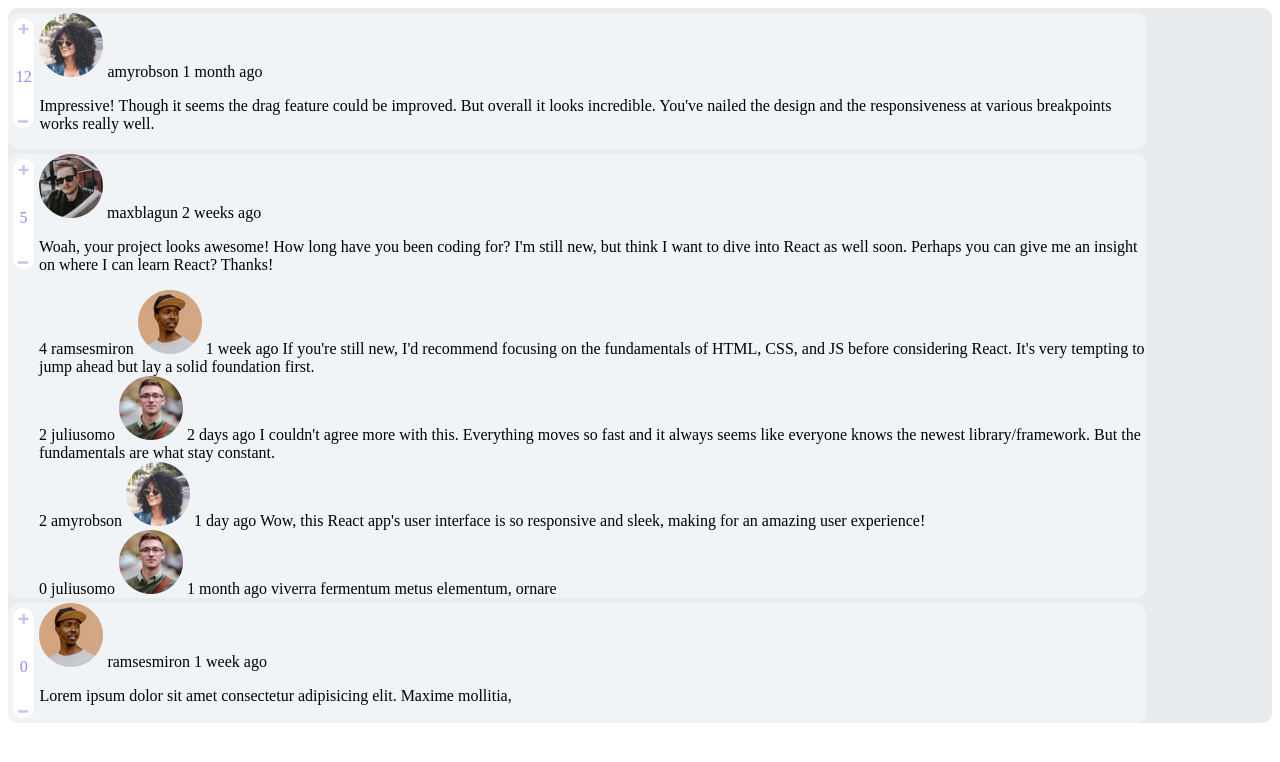
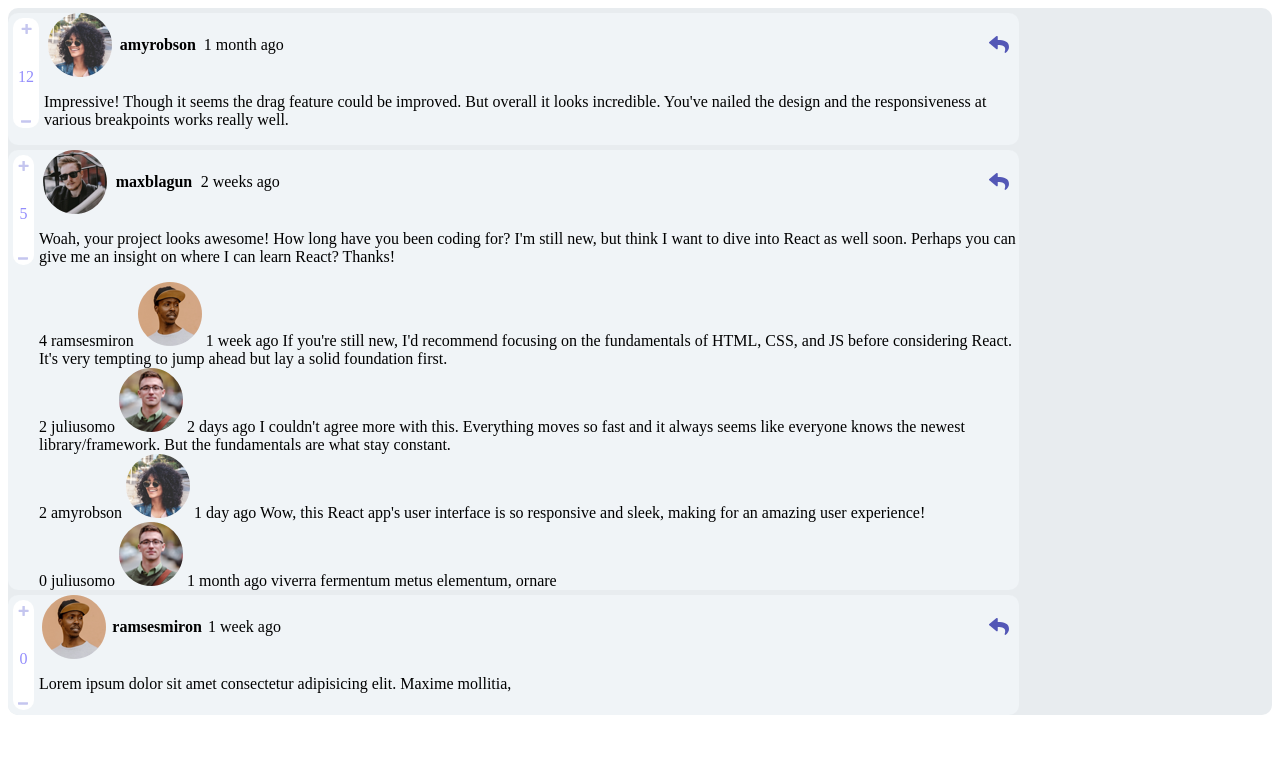
Before and after one commit to shahrzadJavadiKoushesh/AsanPadrakht-Internship, an Angular app in the folder observableInteractiveCommentSection/: page / in a window 1280 px wide. Shown: the top 762 px of the page. Built offline with nearby package versions, Linux system fonts and the light colour scheme.

Commit message:
add styles of comment header

```diff
--- a/observableInteractiveCommentSection/src/app/comment-list/comment-list.component.html
+++ b/observableInteractiveCommentSection/src/app/comment-list/comment-list.component.html
@@ -7,9 +7,14 @@
     </div>
     <div class="right-part">
       <div class="comment-header">
-        <img [src]="comment.user.image.webp" alt="">
-        {{comment.user.username}}
-        {{comment.createdAt}}
+        <div class="user-info">
+          <img [src]="comment.user.image.webp" alt="">
+          <b>
+            {{comment.user.username}}
+          </b>
+          {{comment.createdAt}}
+        </div>
+        <img src="../../assets/images/icon-reply.svg" alt="reply" class="reply-icon">
       </div>
       <p>{{ comment.content }}</p>
       <div *ngIf="comment.replies.length > 0" class="reply">
--- a/observableInteractiveCommentSection/src/app/comment-list/comment-list.component.scss
+++ b/observableInteractiveCommentSection/src/app/comment-list/comment-list.component.scss
@@ -1,13 +1,12 @@
 .comment{
     display: flex;
-    width: 90%;
+    width: 80%;
     height: 100%;
     background-color:#f0f4f7;
     border-radius: 10px;
     margin-top: 5px;
 
     .comment-score{
-        width: 1%;
         height: 100px;
         background-color: #fff;
         display: flex;
@@ -24,7 +23,26 @@
         cursor: pointer;
     }
 
-    .reply{
+    .right-part{
+        width: 100%;
+        .comment-header{
+            display: flex;
+            // width: 100%;
+            justify-content: space-between;
+            align-items: center;
+            // background-color: red;
+            .user-info{
+                display: flex;
+                width: 25%;
+                justify-content: space-around;
+                align-items: center;
+            }
+            .reply-icon{
+                height: 100%;
+                width: 20px;
+                padding: 10px;
+            }
+        }
+    }
 
-    }
 }
```
